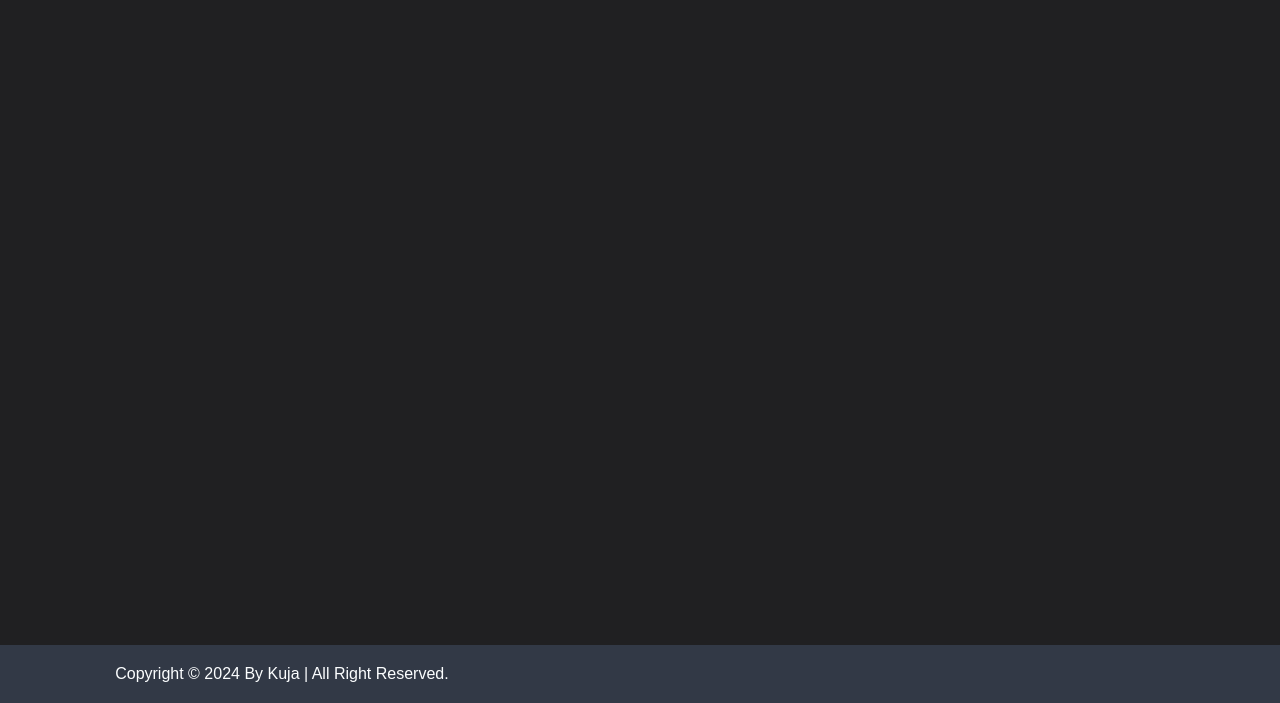
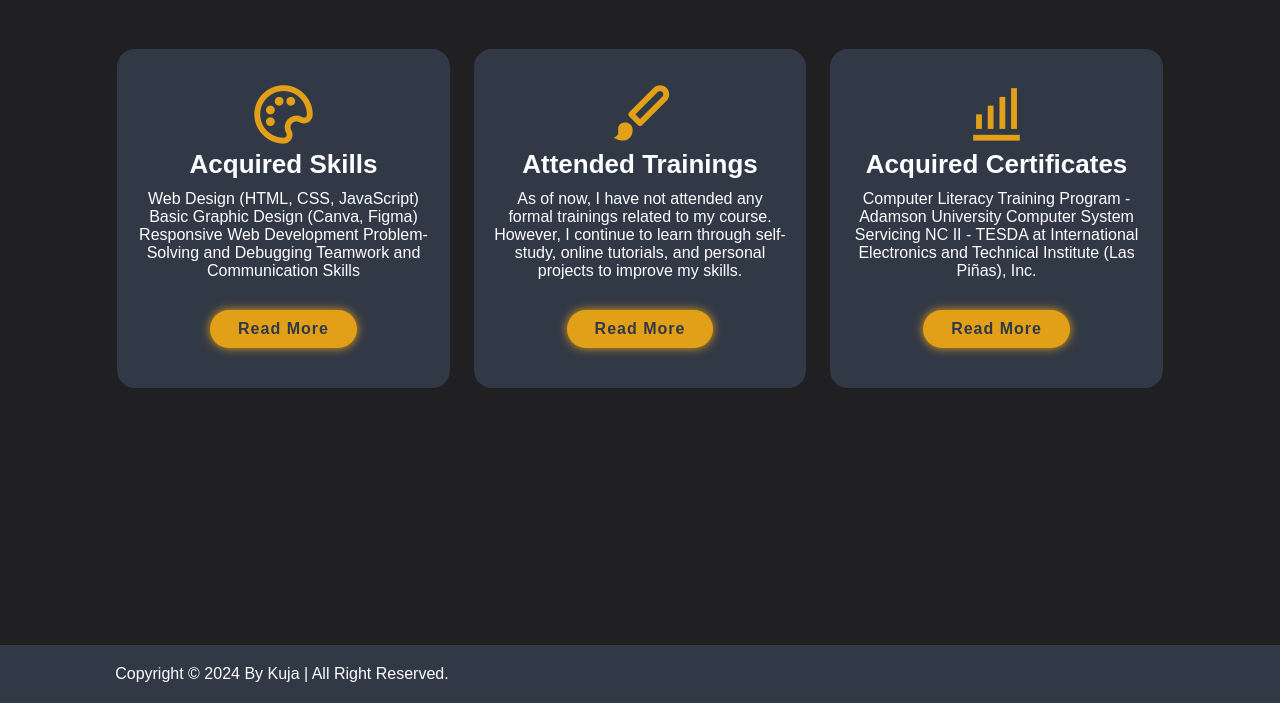
Before and after one commit to KUJArt/Midterm_Project, a plain HTML site: page services.html in a window 1280 px wide. Shown: the part 155-858 px from the top of the page. Drawn offline with nearby package versions, Linux system fonts and the light colour scheme; a web font is replaced by a local one.

Commit message:
Update services.html

```diff
--- a/services.html
+++ b/services.html
@@ -25,8 +25,40 @@
     </header>
 
     <section class="services" id="services">
-        <h2 class="heading">My <span>Services</span></h2>
-    </section>
+            <h2 class="heading">My <span>Services</span></h2>
+            <div class="services-container">
+                <div class="services-box">
+                    <i class='bx bx-palette' ></i>
+                    <h3>Acquired Skills</h3>
+                    <p>Web Design (HTML, CSS, JavaScript)
+                        Basic Graphic Design (Canva, Figma)
+                        Responsive Web Development
+                        Problem-Solving and Debugging
+                        Teamwork and Communication Skills
+                    </p>
+                    <a href="#" class="btn">Read More</a>
+                </div>
+
+                <div class="services-box">
+                    <i class='bx bxs-paint' ></i>
+                    <h3>Attended Trainings</h3>
+                    <p>As of now, I have not attended any formal trainings related to my course.
+                        However, I continue to learn through self-study, online tutorials,
+                        and personal projects to improve my skills.
+                    </p>
+                    <a href="#" class="btn">Read More</a>
+                </div>
+
+                <div class="services-box">
+                    <i class='bx bx-bar-chart-alt' ></i>
+                    <h3>Acquired Certificates</h3>
+                    <p>Computer Literacy Training Program - Adamson University
+                        Computer System Servicing NC II - TESDA at International Electronics and
+                        Technical Institute (Las Piñas), Inc.</p>
+                    <a href="#" class="btn">Read More</a>
+                </div>
+            </div>
+        </section>
 
     <footer class="footer">
         <div class="footer-text">
```
